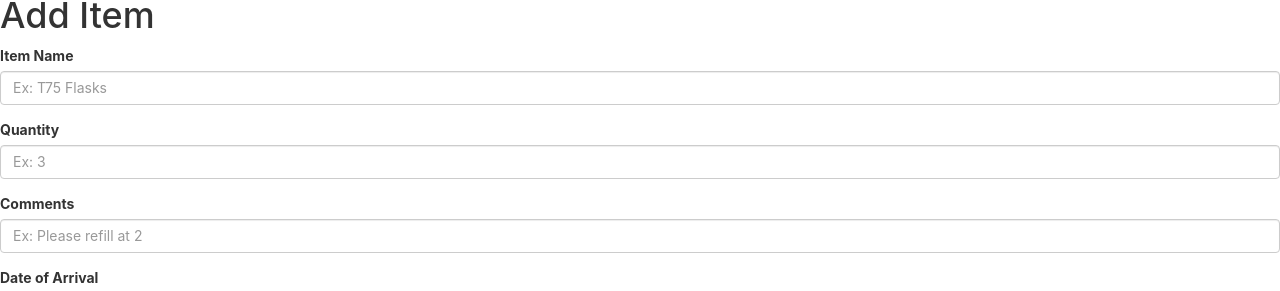
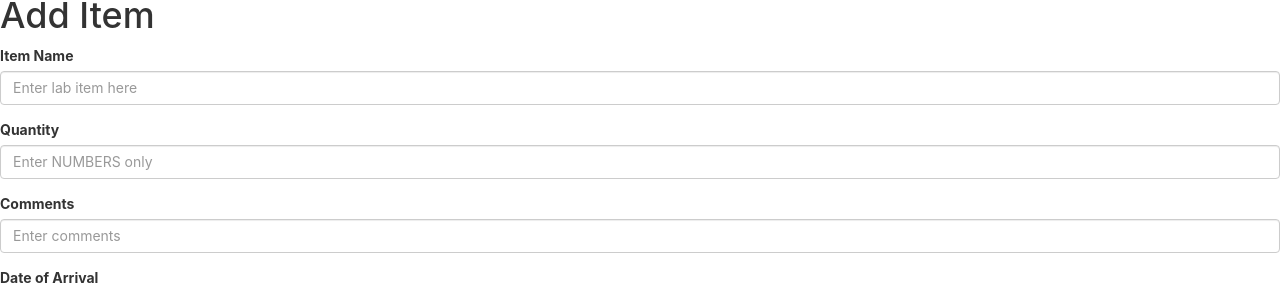
Before and after one commit to jorgelgresendiz/miLab-Capstone, a React (Create React App) app: page /additem in a window 1280 px wide. Shown: the part 124-415 px from the top of the page. Built offline with nearby package versions, Linux system fonts and the light colour scheme; no server answers.

Commit message:
able to view single item and accompanying details

```diff
--- a/src/components/ItemListItem/ItemListItem.jsx
+++ b/src/components/ItemListItem/ItemListItem.jsx
@@ -18,7 +18,7 @@ function ItemListItem({ item, handleDeleteItem }) {
                     }}
                 >
                     DETAILS
-        </Link>
+                </Link>
                 <Link
                     className='btn btn-xs btn-warning'
                     to={{
@@ -27,20 +27,15 @@ function ItemListItem({ item, handleDeleteItem }) {
                     }}
                 >
                     EDIT
-        </Link>
-        <Link>
+                </Link>
+
                 <button
                     className='btn btn-xs btn-danger margin-left-10'
-                    to={{
-                        pathname: '/edit',
-                        state: { item }
-                    }}
                     onClick={() => handleDeleteItem(item._id)}
                 >
                     DELETE
+        </button>
 
-        </button>
-        </Link>
             </div>
         </div>
     );
--- a/src/components/SignUpForm/SignUpForm.jsx
+++ b/src/components/SignUpForm/SignUpForm.jsx
@@ -48,7 +48,7 @@ class SignUpForm extends Component {
                 <form className="form-horizontal" onSubmit={this.handleSubmit} >
                     <div className="form-group">
                         <div className="col-sm-12">
-                            <input type="text" className="form-control" placeholder="Name" value={this.state.name} name="name" onChange={this.handleChange} />
+                            <input type="text" className="form-control" placeholder="Lab Name" value={this.state.name} name="name" onChange={this.handleChange} />
                         </div>
                     </div>
                     <div className="form-group">
--- a/src/pages/AddItemPage/AddItemPage.jsx
+++ b/src/pages/AddItemPage/AddItemPage.jsx
@@ -41,7 +41,7 @@ class AddItemPage extends Component {
                     <div className="form-group">
                         <label>Item Name</label>
                         <input
-                            placeholder="Ex: T75 Flasks"
+                            placeholder="Enter lab item here"
                             className="form-control"
                             name="nameOfItem"
                             value={this.state.formData.nameOfItem}
@@ -52,7 +52,7 @@ class AddItemPage extends Component {
                     <div className="form-group">
                         <label>Quantity</label>
                         <input
-                            placeholder="Ex: 3"
+                            placeholder="Enter NUMBERS only"
                             className="form-control"
                             name="quantity"
                             value={this.state.formData.quantity}
@@ -63,7 +63,7 @@ class AddItemPage extends Component {
                     <div className="form-group">
                         <label>Comments</label>
                         <input
-                            placeholder="Ex: Please refill at 2"
+                            placeholder="Enter comments"
                             className="form-control"
                             name="comments"
                             value={this.state.formData.comments}
--- a/src/pages/App/App.js
+++ b/src/pages/App/App.js
@@ -127,12 +127,9 @@ class App extends Component {
           />
         }
         />
-        <Route exact path="/details" render={() =>
+        <Route exact path="/details" render={({ location }) =>
           <ItemDetailPage
-            handleLogout={this.handleLogout}
-            user={this.state.user}
-            items={this.state.items}
-            handleDeleteItem={this.handleDeleteItem}
+            location={location}
           />
         }
         />
```
